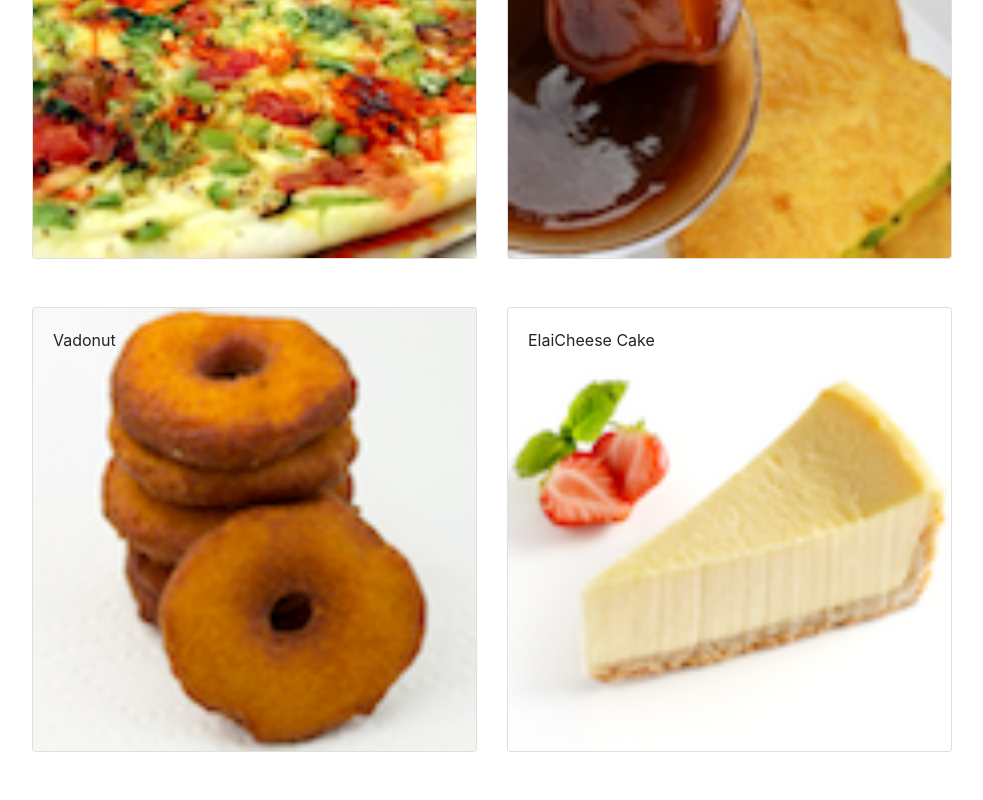
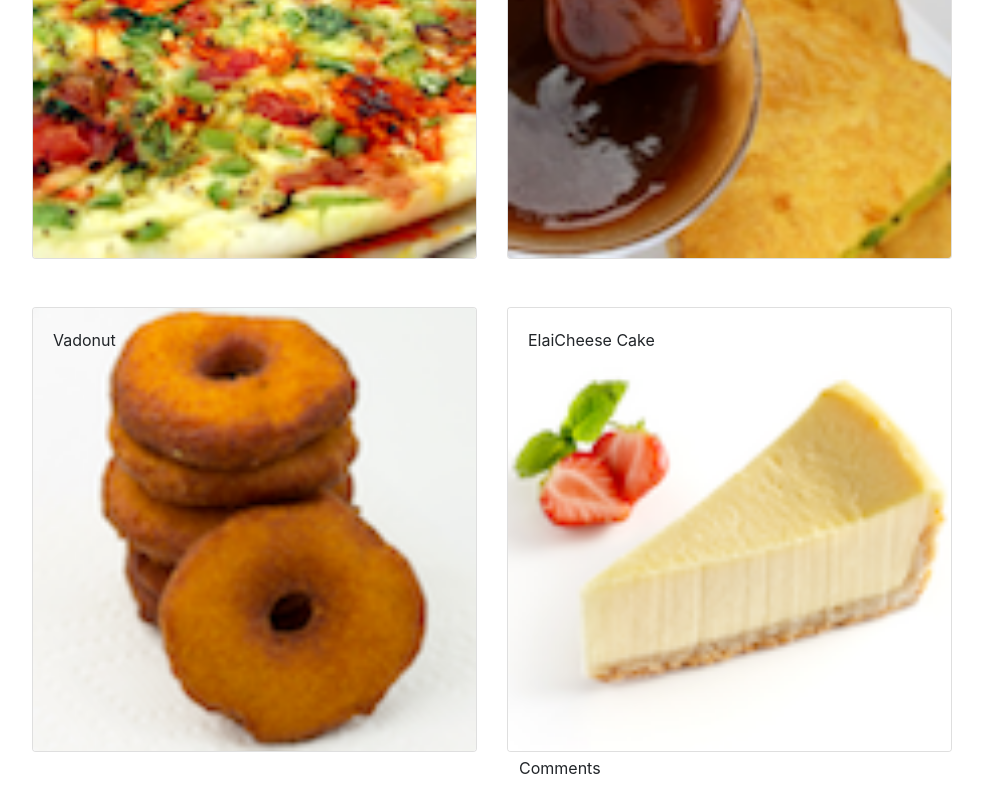
Before and after one commit to stivenramireza/react-redux, a React (Create React App) app: page / in a window 1280 px wide. Shown: the part 290-1090 px from the top of the page, without its empty margins (53-1036 px from the left). Before the commit the page ends 1050 px from the top, so only its background shows below. Built offline with nearby package versions, Linux system fonts and the light colour scheme.

Commit message:
Starting Task #1 and Task #2

```diff
--- /dev/null
+++ b/src/components/DishdetailComponent.js
@@ -0,0 +1,42 @@
+import React, { Component } from 'react';
+import { Card, CardImg, CardImgOverlay, CardText, CardBody, CardTitle } from 'reactstrap';
+
+class DishDetail extends Component {
+
+    constructor(props){
+        super(props);
+    }
+
+    renderDish(dish){
+        if(dish != null){
+            return(
+                <Card>
+                    <CardImg top src={ dish.image } alt={ dish.name } />
+                    <CardBody>
+                        <CardTitle>{ dish.name }</CardTitle>
+                        <CardText>{ dish.description }</CardText>
+                    </CardBody>
+                </Card>
+            )
+        } else {
+            return(
+                <div></div>
+            )
+        }
+    }
+
+    render(){
+        return(
+            <div className="row">
+                <div className="col-12 col-md-5 m-1">
+                    { this.renderDish(this.props.selectedDish) }
+                </div>
+                <div className="col-12 col-md-5 m-1">
+                    <p>Comments</p>
+                </div>
+            </div>
+        )
+    }
+}
+
+export default DishDetail;
--- a/src/components/MenuComponent.js
+++ b/src/components/MenuComponent.js
@@ -1,5 +1,6 @@
 import React, { Component } from 'react';
 import { Card, CardImg, CardImgOverlay, CardText, CardBody, CardTitle } from 'reactstrap';
+import DishDetail from './DishdetailComponent';
 
 class Menu extends Component {
 
@@ -14,22 +15,6 @@ class Menu extends Component {
         this.setState({
             selectedDish: dish
         })
-    }
-
-    renderDish(dish){
-        if(dish != null){
-            return(
-                <Card>
-                    <CardImg top src={ dish.image } alt={ dish.name } />
-                    <CardBody>
-                        <CardTitle>{ dish.name }</CardTitle>
-                        <CardText>{ dish.description }</CardText>
-                    </CardBody>
-                </Card>
-            )
-        } else {
-
-        }
     }
 
     render() {
@@ -51,11 +36,7 @@ class Menu extends Component {
                 <div className="row">
                         { menu }
                 </div>
-                <div className="row">
-                    <div className="col-12 col-md-5 m-1">
-                        { this.renderDish(this.state.selectedDish) }
-                    </div>
-                </div>
+                <DishDetail selectedDish={this.state.selectedDish} />
             </div>
         );
     }
```
